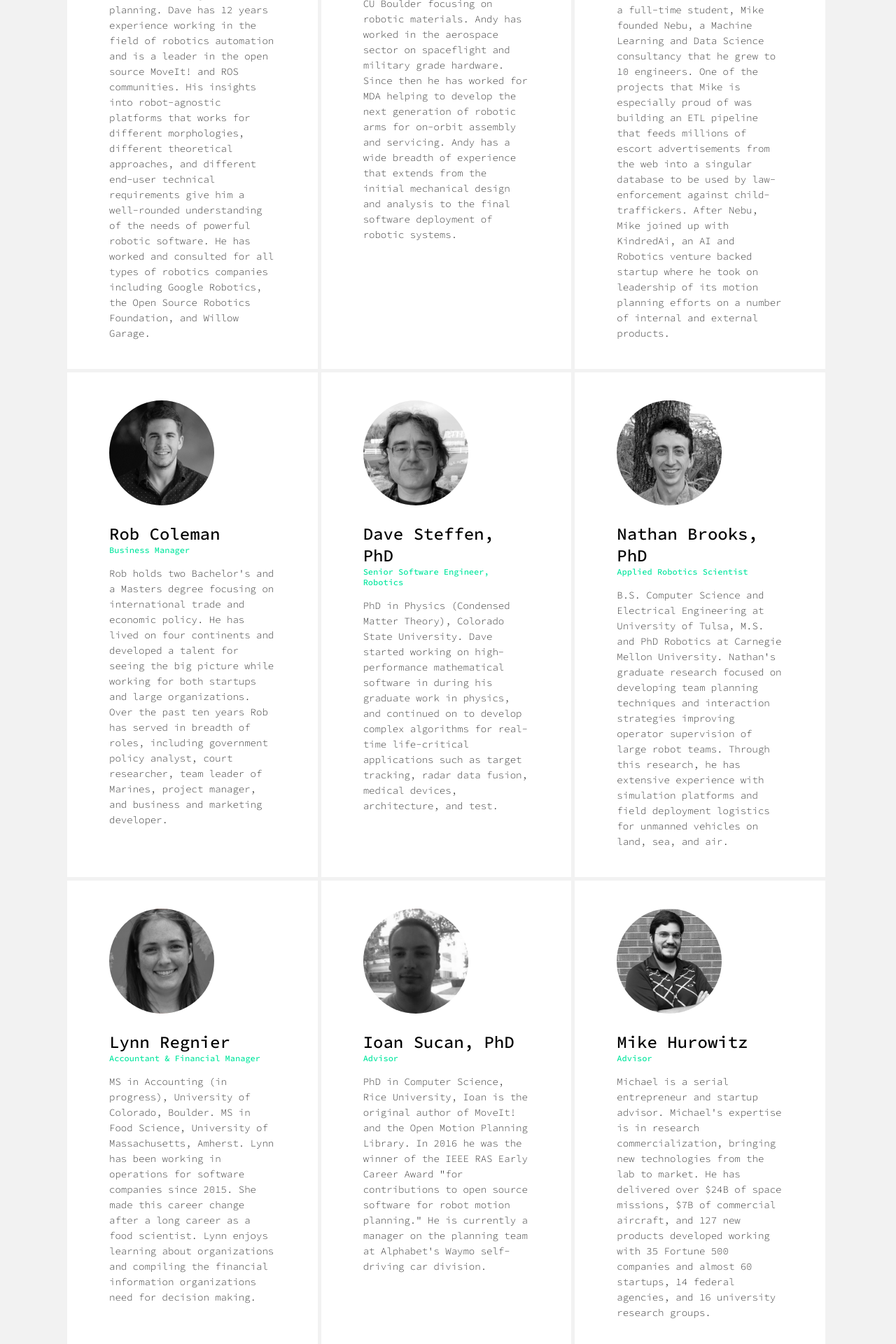
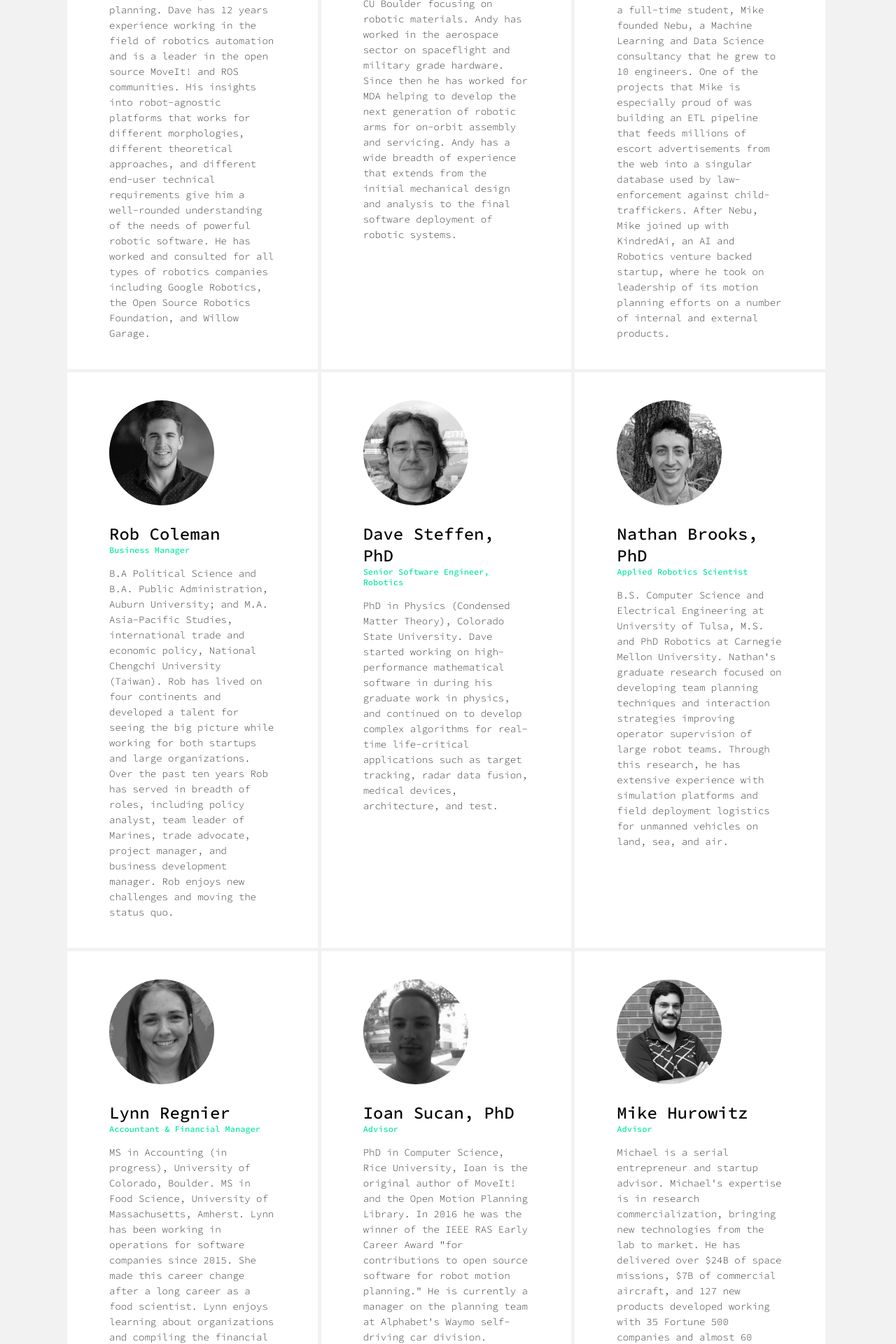
Before and after one commit to PickNikRobotics/beta_moveit_website, a Jekyll site: the page built from team/team.md, in a window 1280 px wide. Shown: the part 840-2760 px from the top of the page at 70% size. Built offline with Jekyll 4.4.1, drawn with Linux system fonts in a browser that asks for light colours; nearby versions of some CDN libraries; some of the changed text lies outside the part shown.

Commit message:
Update team bios (#35)
Small changes

```diff
--- a/team/team.md
+++ b/team/team.md
@@ -44,8 +44,8 @@ redirect_from:
                 <a class="peopleName" href="https://www.linkedin.com/in/mikelautman/" target="_blank">Mike Lautman, MSE</a>
                 <div class="peoplePosition">Roboticist</div>
                 <div class="peopleDesc">B.S. CompSci and Electrical Eng, M.S. Robotics from Univ. of Pennsylvania. While a full-time student, Mike founded Nebu, a Machine Learning and Data Science consultancy that he grew to 10 engineers. One
-                    of the projects that Mike is especially proud of was building an ETL pipeline that feeds millions of escort advertisements from the web into a singular database to be used by law-enforcement against child-traffickers. After
-                    Nebu, Mike joined up with KindredAi, an AI and Robotics venture backed startup where he took on leadership of its motion planning efforts on a number of internal and external products. </div>
+                    of the projects that Mike is especially proud of was building an ETL pipeline that feeds millions of escort advertisements from the web into a singular database used by law-enforcement against child-traffickers. After
+                    Nebu, Mike joined up with KindredAi, an AI and Robotics venture backed startup, where he took on leadership of its motion planning efforts on a number of internal and external products. </div>
             </div>
         </div>
     </div>
@@ -57,8 +57,8 @@ redirect_from:
                 </a><br>
                 <a class="peopleName" href="https://www.linkedin.com/in/robertccoleman/" target="_blank">Rob Coleman</a>
                 <div class="peoplePosition">Business Manager</div>
-                <div class="peopleDesc">Rob holds two Bachelor's and a Masters degree focusing on international trade and economic policy. He has lived on four continents and developed a talent for seeing the big picture while working for both startups and large organizations.
-                    Over the past ten years Rob has served in breadth of roles, including government policy analyst, court researcher, team leader of Marines, project manager, and business and marketing developer.
+                <div class="peopleDesc">B.A Political Science and B.A. Public Administration, Auburn University; and M.A. Asia-Pacific Studies, international trade and economic policy, National Chengchi University (Taiwan). Rob has lived on four continents and developed a talent for seeing the big picture while working for both startups and large organizations.
+                    Over the past ten years Rob has served in breadth of roles, including policy analyst, team leader of Marines, trade advocate, project manager, and business development manager. Rob enjoys new challenges and moving the status quo.
                 </div>
             </div>
         </div>
```
